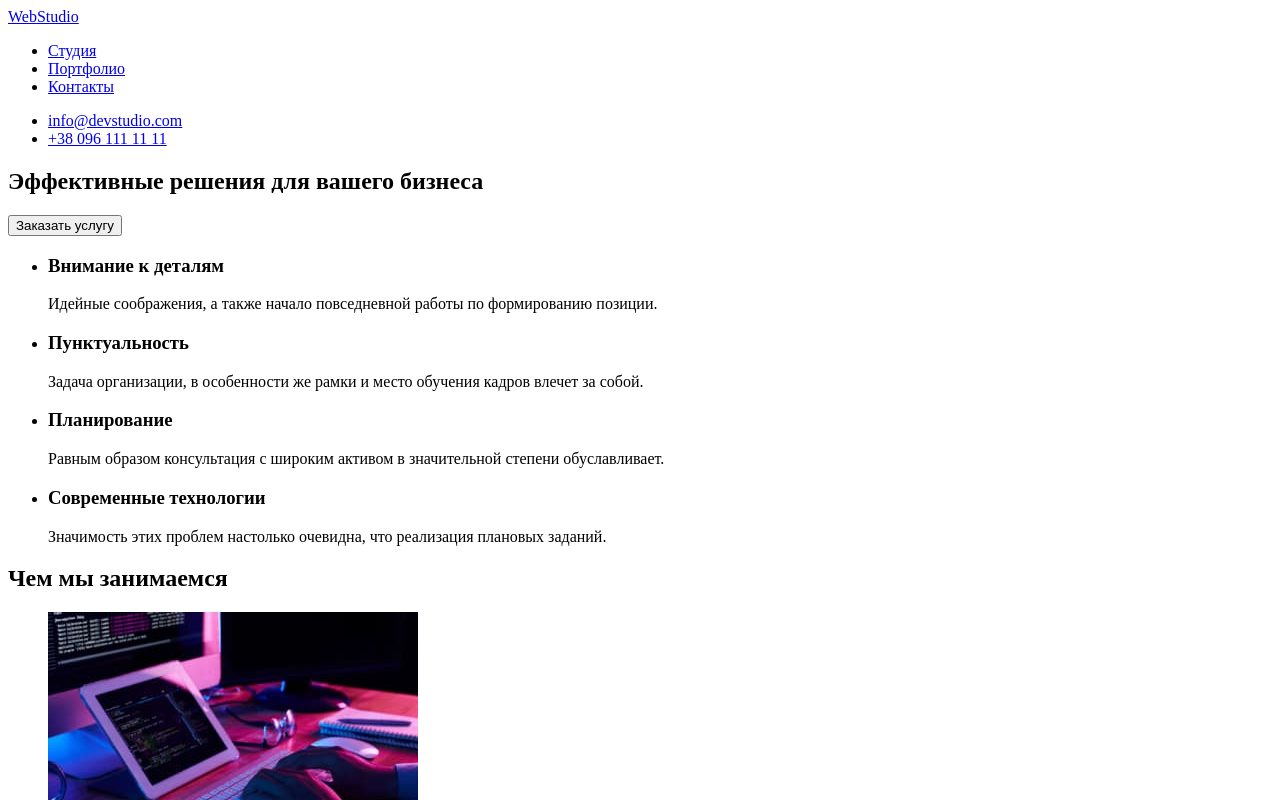
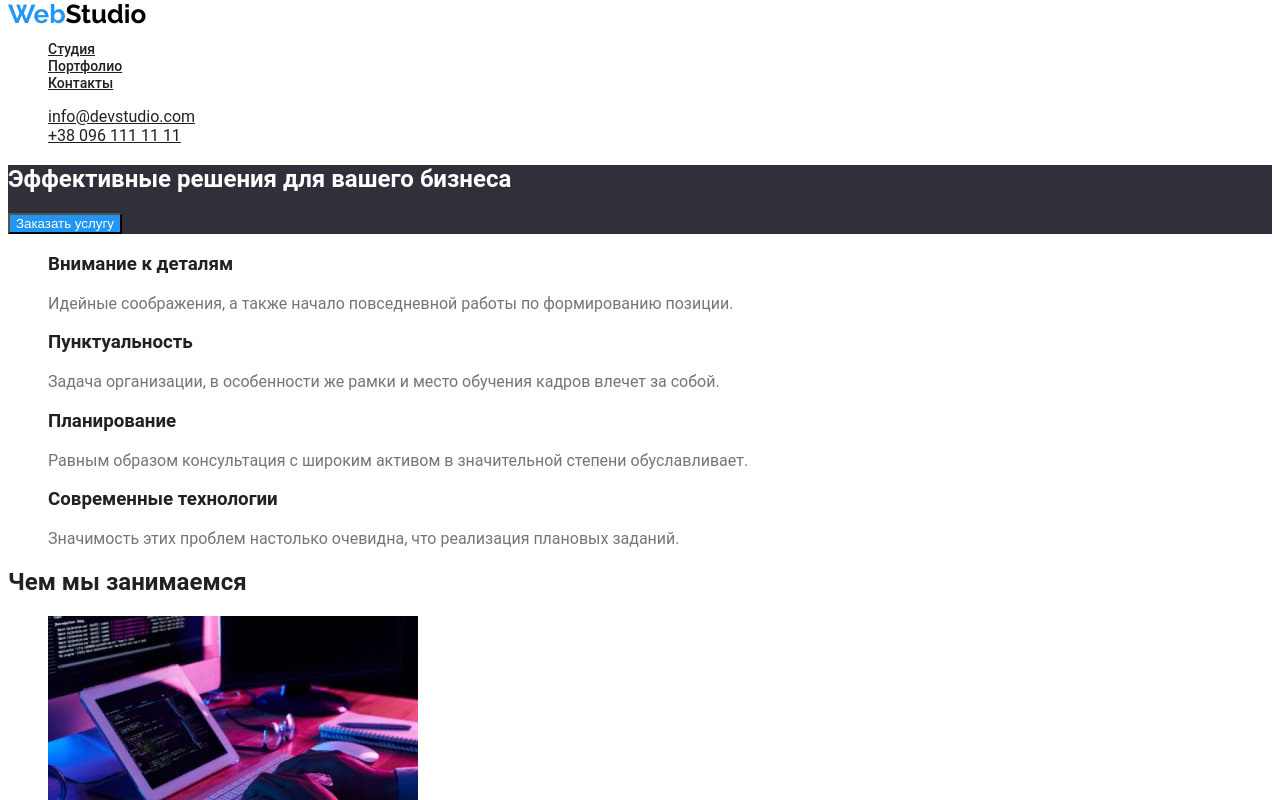
Before and after one commit to Trofimenko88/goit-markup-hw-02, a plain HTML site: page index.html in a window 1280 px wide. Shown: the top 800 px of the page. Drawn offline with Linux system fonts and the light colour scheme.

Commit message:
стили

```diff
--- a/css/styles.css
+++ b/css/styles.css
@@ -1,11 +1,102 @@
-.page {
-  color: #ffffff;
-  background-color: #fff;
+:root {
+  --primary-text-color: #212121;
+  --title-text-color: #757575;
+  --complementary-text-color: #ffffff;
+  --accent-color: #2196f3;
+}
+
+body {
+  font-family: 'Roboto', 'Ooen Sans';
+}
+ul {
+  list-style: none;
+}
+
+/*logo*/
+.header-prelogo {
+  color: #2196f3;
+  font-family: Raleway;
+  font-weight: 700;
+  font-size: 26px;
+  line-height: 1.14px;
+  text-decoration: none;
 }
 .logo {
-  color: #2196f3;
+  color: black;
+}
+/*navigation*/
+.header-nav {
+  font-weight: 500;
+  font-size: 14px;
+  line-height: 1.2;
+}
+/*contacts*/
+.header-link,
+.header-mail,
+.header-tel {
+  color: var(--primary-text-color);
+}
+/*hover elements*/
+.header-link:hover,
+.header-mail:hover,
+.header-tel:hover {
+  color: var(--accent-color);
+}
+/*focus elements*/
+.header-link:focus,
+.header-mail:focus,
+.header-tel:focus {
+  color: var(--accent-color);
+}
+/*hero*/
+.hero {
+  background-color: #2f303a;
+}
+.hero-title {
+  color: var(--complementary-text-color);
+}
+/*button*/
+.hero-btn {
+  color: var(--complementary-text-color);
+  background-color: var(--accent-color);
+}
+/*Text*/
+h3,
+h2 {
+  color: var(--primary-text-color);
+}
+.text-after-heading {
+  color: var(--title-text-color);
 }
 
-/* белый #FFFFFF */
-/* вторичный #EEEEEE */
-/* цвет текста #757575 */
+.work-after-heading {
+  color: var(--title-text-color);
+}
+/*Footer*/
+.footer {
+  background-color: #2f303a;
+}
+/*Footer logo*/
+
+.footer-prelogo {
+  color: #2196f3;
+  font-family: Raleway;
+  font-weight: 700;
+  font-size: 26px;
+  line-height: 1.14px;
+  text-decoration: none;
+}
+.footer-logo {
+  color: #ffffff;
+}
+.footer-adress {
+  color: #ffffff;
+}
+.footer-mail,
+.footer-tel {
+  color: rgba(255, 255, 255, 0.6);
+}
+/*Основной цвет тексте #212121*/
+/*Вторичный цвет текста #757575*/
+/*Дополнительный цвет текста #ffffff*/
+/*Акцент цвет #2196F3*/
--- a/index.html
+++ b/index.html
@@ -6,94 +6,101 @@
     <meta name="WebStudio" content="width=device-width, initial-scale=1.0">
     <title>Студия</title>
     <link rel="stylesheet" href="./css/styles.css">
+    <link rel="preconnect" href="https://fonts.gstatic.com" crossorigin>
+<link href="https://fonts.googleapis.com/css2?family=Raleway:wght@400;500;700&display=swap" rel="stylesheet"
+/>
 </head>
-    <header>
-            <a href="/index.html"> WebStudio</a>
-            <nav>
-                <ul>
-                    <li><a href="#">Студия</a></li>
-                    <li><a href="#">Портфолио</a></li>
-                    <li><a href="#">Контакты</a></li>
+<body>
+    <header class="header">
+        <a class="header-prelogo" href="/index.html"> Web<span class="logo">Studio</span>
+        </a>
+            <nav class="header-nav">
+                <ul class="header-list">
+                    <li class="header-item"><a class="header-link" href="#" >Студия</a></li>
+                    <li class="header-item"><a href="./portfolio.html" class="header-link">Портфолио</a></li>
+                    <li class="header-item"><a href="#" class="header-link">Контакты</a></li>
                 </ul>
             </nav>
         <ul>
             <li>
                 <!-- Ссылка на адрес электронной почты  -->
-                <a href="mailto:info@devstudio.com">info@devstudio.com</a>
+                <a href="mailto:info@devstudio.com" class="header-mail">info@devstudio.com</a>
             </li>
             <li>
                 <!-- Ссылка на телефонный номер -->
-                <a href="tel:+380961111111">+38 096 111 11 11</a>
+                <a href="tel:+380961111111" class="header-tel">+38 096 111 11 11</a>
             </li>
         </ul>
     </header>
     <main>
-        <section>
-            <h1>Эффективные решения для вашего бизнеса</h1>
-            <button>Заказать услугу</button>
+        <!--Герой-->
+        <section class="hero">
+            <h1 class="hero-title">Эффективные решения для вашего бизнеса</h1>
+            <button type="button" class="hero-btn">Заказать услугу</button>
         </section>
+
        <!-- Особенности -->
-        <section>
-            <ul>
-                <li>
-                    <h3>Внимание к деталям</h3>
-                    <p>Идейные соображения, а также начало повседневной работы по формированию позиции.</p>
+        <section class="text">
+            <ul class="text-list">
+                <li class="text-item">
+                    <h3 class="text-heading">Внимание к деталям</h3>
+                    <p class="text-after-heading">Идейные соображения, а также начало повседневной работы по формированию позиции.</p>
                 </li>
-                <li>
-                    <h3>Пунктуальность</h3>
-                    <p>Задача организации, в особенности же рамки и место обучения кадров влечет за собой.</p>
+                <li class="text-item">
+                    <h3 class="text-heading">Пунктуальность</h3>
+                    <p class="text-after-heading">Задача организации, в особенности же рамки и место обучения кадров влечет за собой.</p>
                 </li>
-                <li>
-                    <h3>Планирование</h3>
-                    <p>Равным образом консультация с широким активом в значительной степени обуславливает.</p>
+                <li class="text-item">
+                    <h3 class="text-heading">Планирование</h3>
+                    <p class="text-after-heading">Равным образом консультация с широким активом в значительной степени обуславливает.</p>
                 </li>
 
-                <li>
-                    <h3>Современные технологии</h3>
-                    <p>Значимость этих проблем настолько очевидна, что реализация плановых заданий.</p>
+                <li class="text-item">
+                    <h3 class="text-heading">Современные технологии</h3>
+                    <p class="text-after-heading">Значимость этих проблем настолько очевидна, что реализация плановых заданий.</p>
                 </li>
             </ul>
         </section>
-        <section>
-            <h2>Чем мы занимаемся</h2>
+        <section class="features">
+            <h2 class="features-title"> Чем мы занимаемся</h2>
             <ul>
                 <li><img src="./images/img(1).jpg" alt="програмист верстает страницу" width="370" height="294"></li>
                 <li><img src="./images/img(2).jpg" alt="програмист создает макет мобильного приложения" width="370" height="294"></li>
                 <li><img src="./images/img(3).jpg" alt="дизайнер работает с графическими елементами" width="370" height="294"></li>
             </ul>
         </section>
-        <section>
-
-                    <h2>Наша команда</h2>
+        <section class="work">
+                    <h2 class="work-title">Наша команда</h2>
                     <ul>
                         <li> <img src="./images/product-designer.jpg" alt="Анфа́с лицо Product Designer " width="270" height="260">
-                            <h3> Игорь Демьяненко</h3>
-                            <p>Product Designer</p>
+                            <h3 class="work-heading"> Игорь Демьяненко</h3>
+                            <p class="work-after-heading">Product Designer</p>
                         </li>
                         <li> <img src="./images/frontend-developer.jpg" alt="Анфа́с лицо Frontend Developer" width="270" height="260">
-                            <h3>Ольга Репина</h3>
-                            <p>Frontend Developer</p>
+                            <h3 class="work-heading">Ольга Репина</h3>
+                            <p class="work-after-heading">Frontend Developer</p>
                         </li>
                         <li> <img src="./images/marketing.jpg" alt="Анфа́с лицо Marketing" width="270" height="260">
-                            <h3>Николай Тарасов</h3>
-                            <p>Marketing</p>
+                            <h3 class="work-heading">Николай Тарасов</h3>
+                            <p class="work-after-heading">Marketing</p>
                         </li>
                         <li> <img src="./images/ui-designer.jpg" alt="Анфа́с лицо Designer" width="270" height="260">
-                            <h3>Михаил Ермаков</h3>
-                            <p>UI Designer</p>
+                            <h3 class="work-heading">Михаил Ермаков</h3>
+                            <p class="work-after-heading">UI Designer</p>
                         </li>
                     </ul>
         </section>
     </main>
-    <footer>
+    <footer class="footer">
         <div>
-            <a href=""> WebStudio</a>
-            <address>
+            <a class="footer-prelogo" href="/index.html"> Web<span class="footer-logo">Studio</span>
+            </a>
+            <address class="footer-adress">
                 г. Киев,пр-т Леси Украинки, 26
                 <!-- Ссылка на адрес электронной почты  -->
-                <a href="mailto:info@devstudio.com">info@devstudio.com</a>
+                <a href="mailto:info@devstudio.com" class="footer-mail" >info@devstudio.com</a>
                 <!-- Ссылка на телефонный номер -->
-                <a href="tel:+380961111111">+38 096 111 11 11</a>
+                <a href="tel:+380961111111" class="footer-tel" >+38 096 111 11 11</a>
             </address>
         </div>
     </footer>
```
Also changed, not shown: portfolio.html (+7 -6 lines).
